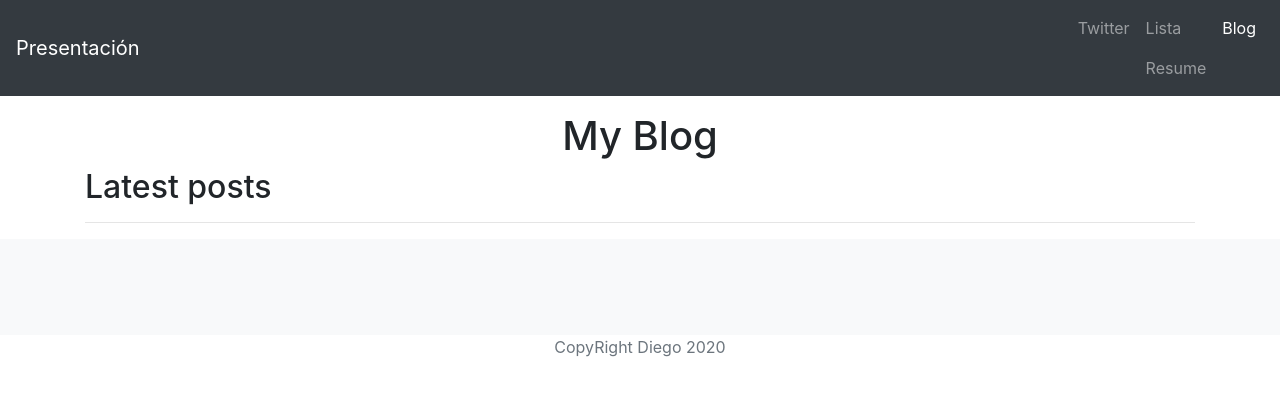
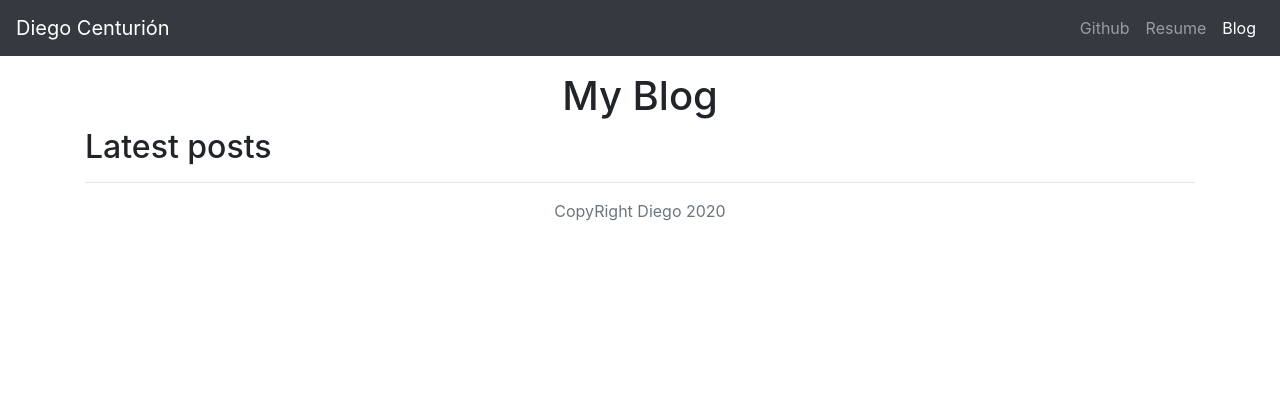
Before and after one commit to diegocent07/portfolio-project, a Django app: page /blog/ in a window 1280 px wide. Shown: the top 396 px of the page. Run offline with Django 3.2, Linux system fonts and the light colour scheme; data that the repository does not hold is empty; some libraries are stand-ins or nearby versions.

Commit message:
datos actualizados

```diff
--- a/blog/templates/blog/allblogs.html
+++ b/blog/templates/blog/allblogs.html
@@ -10,8 +10,7 @@
     <title>All Blogs</title>
 
     <!-- Bootstrap core CSS -->
-    <link rel="stylesheet" href="https://stackpath.bootstrapcdn.com/bootstrap/4.2.1/css/bootstrap.min.css" integrity="sha384-GJzZqFGwb1QTTN6wy59ffF1BuGJpLSa9DkKMp0DgiMDm4iYMj70gZWKYbI706tWS" crossorigin="anonymous">
-
+    <link rel="stylesheet" href="https://stackpath.bootstrapcdn.com/bootstrap/4.4.1/css/bootstrap.min.css" integrity="sha384-Vkoo8x4CGsO3+Hhxv8T/Q5PaXtkKtu6ug5TOeNV6gBiFeWPGFN9MuhOf23Q9Ifjh" crossorigin="anonymous">
 
     <style>
       .bd-placeholder-img {
@@ -31,17 +30,17 @@
   <body>
     <header>
       <nav class="navbar navbar-expand-lg navbar-dark bg-dark">
-        <a class="navbar-brand" href="{% url 'home' %}">Presentación</a>
+        <a class="navbar-brand" href="{% url 'home' %}">Diego Centurión</a>
         <button class="navbar-toggler" type="button" data-toggle="collapse" data-target="#navbarNav" aria-controls="navbarNav" aria-expanded="false" aria-label="Toggle navigation">
           <span class="navbar-toggler-icon"></span>
         </button>
         <div class="collapse navbar-collapse" id="navbarNav">
           <ul class="navbar-nav ml-auto">
             <li class="nav-item">
-              <a class="nav-link" href="http://twitter.com">Twitter </a>
+              <a class="nav-link" href="https://github.com/diegocent07">Github</a>
             </li>
             <li class="nav-item">
-              <a class="nav-link" href="{% static 'Lista.txt' %}">Lista</a>
+              <!-- <a class="nav-link" href="{% static 'Lista.txt' %}">Lista</a> -->
               <a class="nav-link" href="{% static 'CV.pdf' %}">Resume</a>
             </li>
             <li class="nav-item">
@@ -63,12 +62,12 @@
 
     </div>
 
-    <div class="album py-5 bg-light">
-        <div class="container">
+
           <div class="row">
               {% for blog in blogs.all %}
-            <div class="col-md-4">
-              <div class="card mb-4 shadow-sm">
+            <div class="col-sm-3">
+              <div class="card mb-3">
+
                 <img class="card-img-top" src="{{ blog.image.url }}"/>
                 <div class="card-body">
                   <a href="{% url 'detail' blog.id %}" class="card-text">{{ blog.title }}</a>
@@ -77,12 +76,12 @@
                       {{ blog.pubdate_pretty }}
                   </div>
                 </div>
+
               </div>
             </div>
               {% endfor %}
           </div>
-        </div>
-      </div>
+
 
 </main>
 
--- a/blog/templates/blog/detail.html
+++ b/blog/templates/blog/detail.html
@@ -38,10 +38,9 @@
         <div class="collapse navbar-collapse" id="navbarNav">
           <ul class="navbar-nav ml-auto">
             <li class="nav-item">
-              <a class="nav-link" href="http://twitter.com">Twitter </a>
+              <a class="nav-link" href="https://github.com/diegocent07">Github</a>
             </li>
             <li class="nav-item">
-              <a class="nav-link" href="{% static 'Lista.txt' %}">Lista</a>
               <a class="nav-link" href="{% static 'CV.pdf' %}">Resume</a>
             </li>
             <li class="nav-item">
```
Also changed, not shown: jobs/templates/jobs/home.html (+5 -7 lines).
